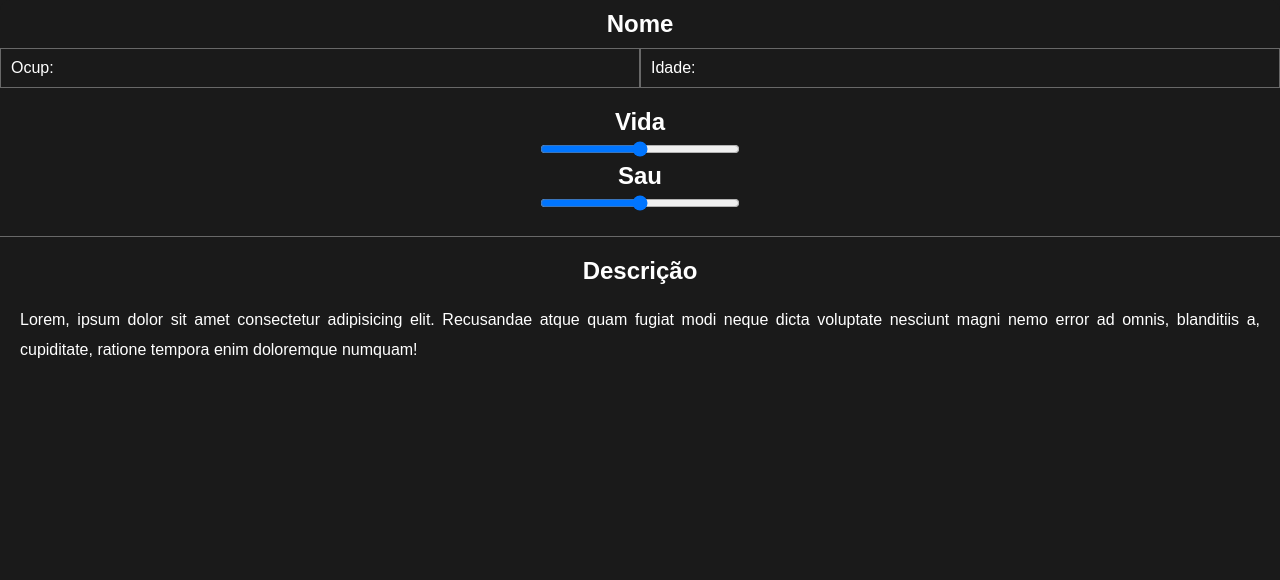
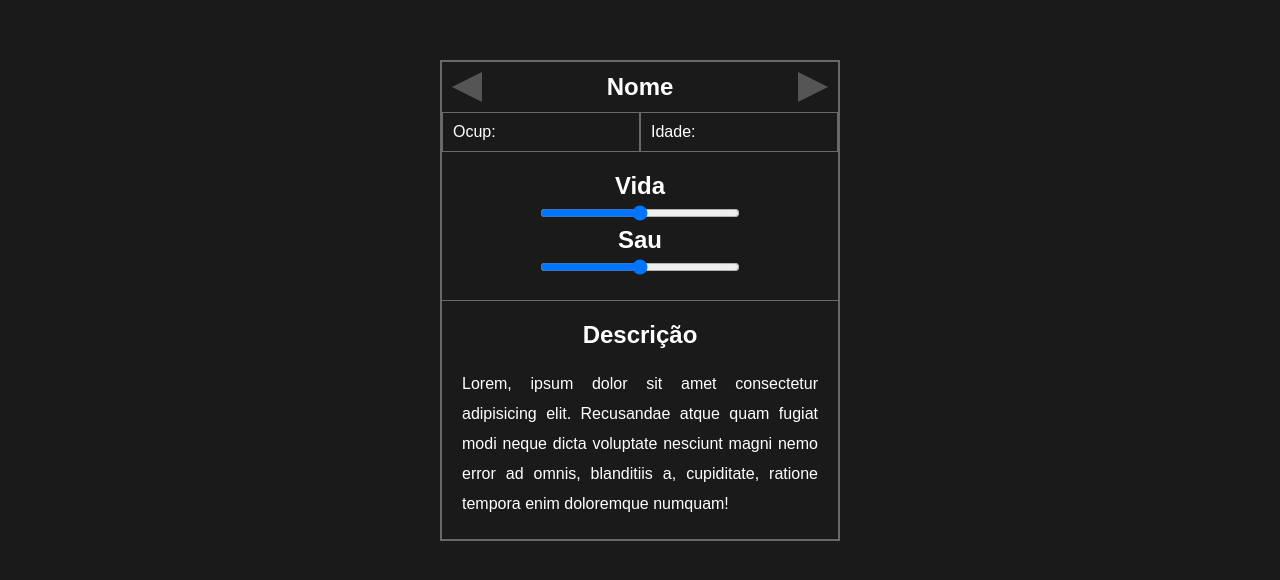
Before and after one commit to GuiGomesD/Teste, a plain HTML site: page index.html in a window 1280 px wide. Drawn offline with Linux system fonts and the light colour scheme.

Commit message:
Add files via upload

```diff
--- a/style.css
+++ b/style.css
@@ -34,6 +34,31 @@ header h1 {
     text-align: center;
     flex: 1;
 }
+
+.triangle {
+    width: 0;
+	height: 0;
+	border-top: 15px solid transparent;
+    border-bottom: 15px solid transparent;
+    transition: 0.1s;
+}
+
+#triangle-left {
+	border-right: 30px solid #555;
+}
+
+#triangle-left:hover {
+    border-right-color: rgb(247, 247, 247);
+}
+
+#triangle-right {
+	border-left: 30px solid #555;
+}
+
+#triangle-right:hover {
+    border-left-color: rgb(247, 247, 247);
+}
+
 
 #prev, #next {
     background-color: transparent;
@@ -116,3 +141,12 @@ header h1 {
         font-size: 20px;
     }
 }
+
+@media (min-width: 500px) {
+    main {
+        margin: 60px auto;
+        width: 400px;
+        border-style: solid;
+        border-width: 2px;
+    }
+}
```
